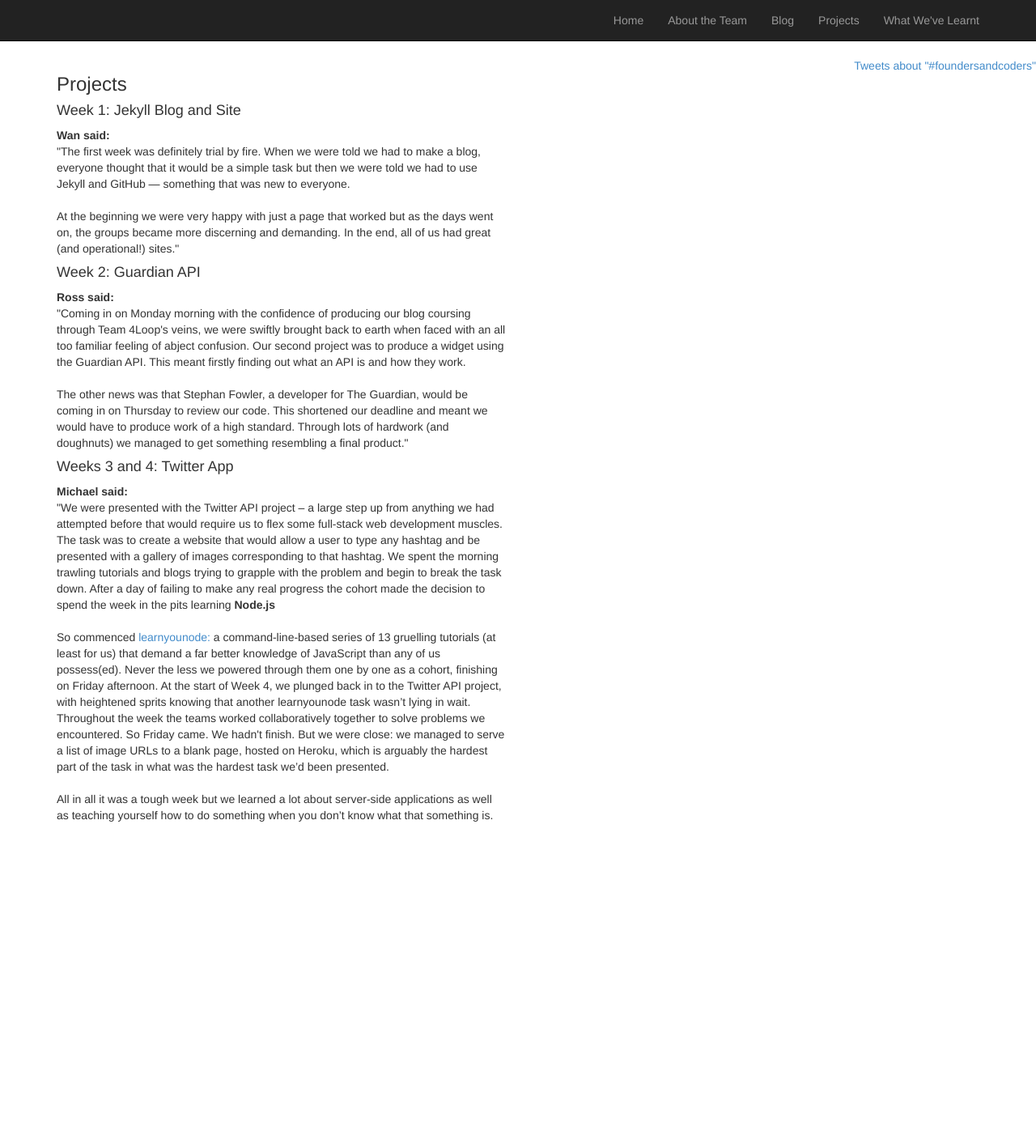
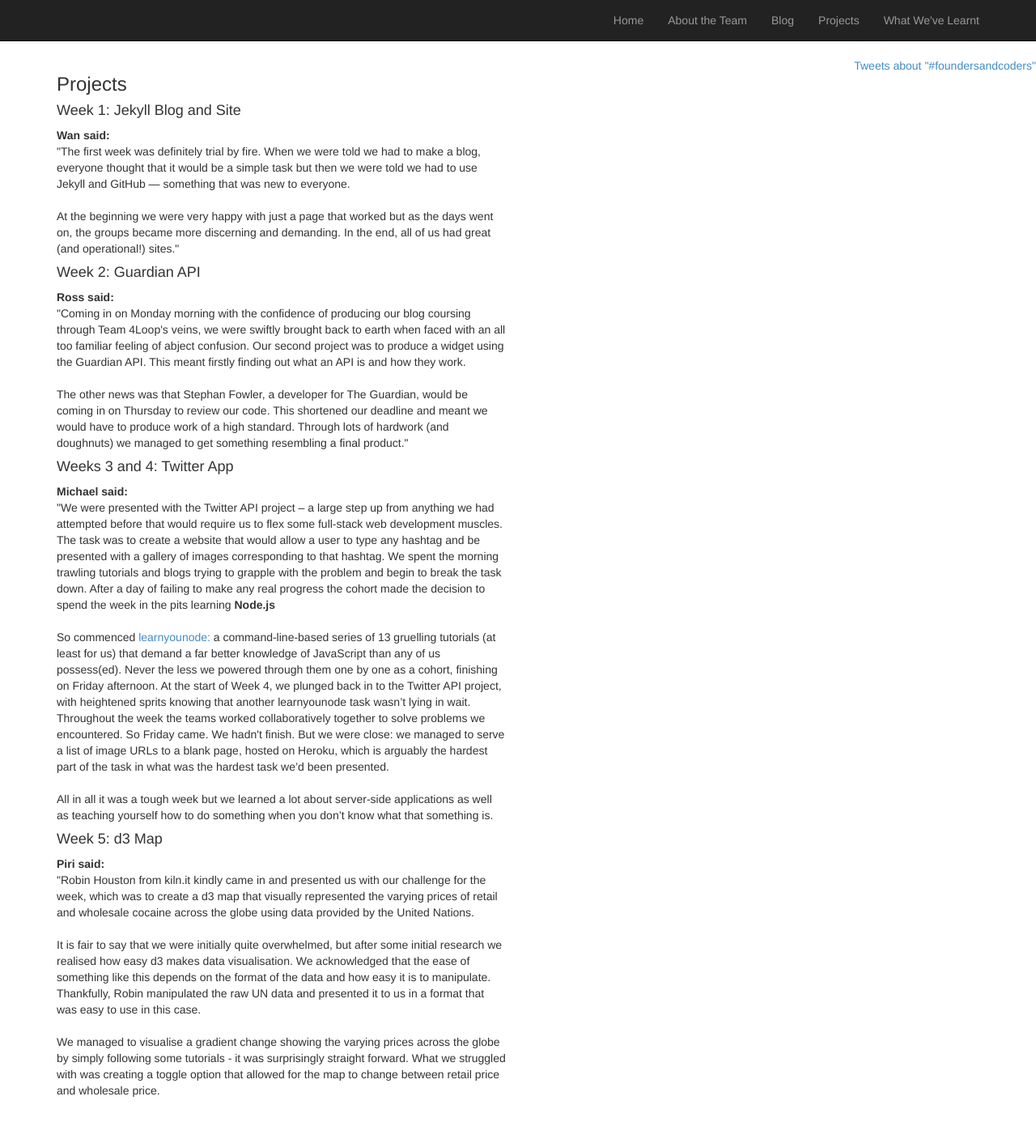
Before and after one commit to wsfan/4loop, a Jekyll site: the page built from projects.html, in a window 1280 px wide. Shown: the whole page at 81% size. Built offline with Jekyll 4.4.1, drawn with Linux system fonts in a browser that asks for light colours; nearby versions of some CDN libraries; comment, search, counter and statistics services are not loaded; before the commit the page ends 1027 px from its top, so only the background shows below that.

Commit message:
Update projects.html

```diff
--- a/projects.html
+++ b/projects.html
@@ -26,6 +26,18 @@ title: Projects
 
 So commenced <a href="http://nodeschool.io/">learnyounode:</a> a command-line-based series of 13 gruelling tutorials (at least for us) that demand a far better knowledge of JavaScript than any of us possess(ed). Never the less we powered through them one by one as a cohort, finishing on Friday afternoon. At the start of Week 4, we plunged back in to the Twitter API project, with heightened sprits knowing that another learnyounode task wasn’t lying in wait. Throughout the week the teams worked collaboratively together to solve problems we encountered. So Friday came. We hadn't finish. But we were close: we managed to serve a list of image URLs to a blank page, hosted on Heroku, which is arguably the hardest part of the task in what was the hardest task we’d been presented. <br><br>
  All in all it was a tough week but we learned a lot about server-side applications as well as teaching yourself how to do something when you don’t know what that something is.
+
+<h4>Week 5: d3 Map</h4>
+<b> Piri said:</b></br>
+"Robin Houston from kiln.it kindly came in and presented us with our challenge for the week, which was to create a d3 map that visually represented the varying prices of retail and wholesale cocaine across the globe using data provided by the United Nations.<br><br>
+
+It is fair to say that we were initially quite overwhelmed, but after some initial research we realised how easy d3 makes data visualisation. We acknowledged that the ease of something like this depends on the format of the data and how easy it is to manipulate. Thankfully, Robin manipulated the raw UN data and presented it to us in a format that was easy to use in this case.<br><br>
+
+We managed to visualise a gradient change showing the varying prices across the globe by simply following some tutorials - it was surprisingly straight forward. What we struggled with was creating a toggle option that allowed for the map to change between retail price and wholesale price.
+
+<br><br>
+
+
 </br>
 </div>
 </div>
```
